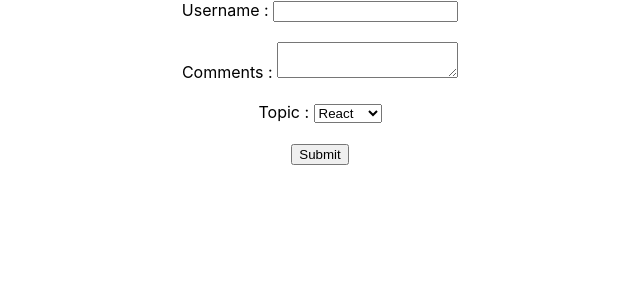
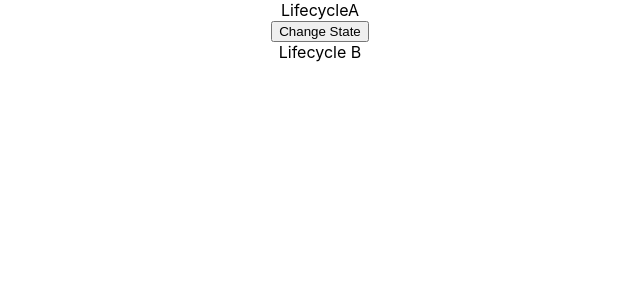
Before and after one commit to devsus/hello-world, a React (Create React App) app: page / in a window 1280 px wide. Shown: the top 300 px of the page, without its empty margins (320-960 px from the left). Built offline with nearby package versions, Linux system fonts and the light colour scheme.

Commit message:
'lifecycle'

```diff
--- a/src/App.js
+++ b/src/App.js
@@ -12,11 +12,13 @@
 import "./appStyles.css";
 import styles from "./appStyles.module.css";
 import Form from "./formhandling/Form";
+import LifecycleA from "./reactlifecycle/LifecycleA";
 
 function App() {
   return (
     <div className="App">
-      <Form />
+      <LifecycleA />
+      {/* <Form /> */}
       {/* <h1 className="error">Error</h1>
       <h1 className={styles.success}>Success</h1> */}
       {/* <InLine /> */}
--- /dev/null
+++ b/src/reactlifecycle/LifecycleA.js
@@ -0,0 +1,53 @@
+import React, { Component } from "react";
+import LifecycleB from "./LifecycleB";
+
+class LifecycleA extends Component {
+  constructor(props) {
+    super(props);
+
+    this.state = {
+      name: "Devendra",
+    };
+    console.log("LifecycleA constructor");
+  }
+
+  static getDerivedStateFromProps(props, state) {
+    console.log("LifecycleA  getDerivedStateFormProps");
+    return null;
+  }
+
+  componentDidMount() {
+    console.log("LifecycleA componentDidMount");
+  }
+
+  shouldComponentUpdate() {
+    console.log("LifecycleA shouldComponentUpdate");
+    return true;
+  }
+
+  getSnapshotBeforeUpdate(prevProps, nextState) {
+    console.log("LifecycleA getSnapshotBeforeUpdate");
+    return null;
+  }
+
+  componentDidUpdate() {
+    console.log("LifecycleA componentDidUpdate");
+  }
+  changeState = () => {
+    this.setState({
+      name: "Devendra",
+    });
+  };
+  render() {
+    console.log("LifecycleA render");
+    return (
+      <div>
+        <div>LifecycleA</div>
+        <button onClick={this.changeState}>Change State</button>
+        <LifecycleB />
+      </div>
+    );
+  }
+}
+
+export default LifecycleA;
--- /dev/null
+++ b/src/reactlifecycle/LifecycleB.js
@@ -0,0 +1,44 @@
+import React, { Component } from "react";
+
+class LifecycleB extends Component {
+  constructor(props) {
+    super(props);
+
+    this.state = {
+      name: "Devendra",
+    };
+    console.log("LifecycleB constructor");
+  }
+
+  static getDerivedStateFromProps(props, state) {
+    console.log("LifecycleB  getDerivedStateFormProps");
+    return null;
+  }
+
+  componentDidMount() {
+    console.log("LifecycleB componentDidMount");
+  }
+  shouldComponentUpdate() {
+    console.log("LifecycleB shouldComponentUpdate");
+    return true;
+  }
+
+  getSnapshotBeforeUpdate(prevProps, nextState) {
+    console.log("LifecycleB getSnapshotBeforeUpdate");
+    return null;
+  }
+
+  componentDidUpdate() {
+    console.log("LifecycleB componentDidUpdate");
+  }
+  render() {
+    console.log("LifecycleB render");
+    return (
+      <div>
+        <div>Lifecycle B</div>
+      </div>
+    );
+  }
+}
+
+export default LifecycleB;
```
